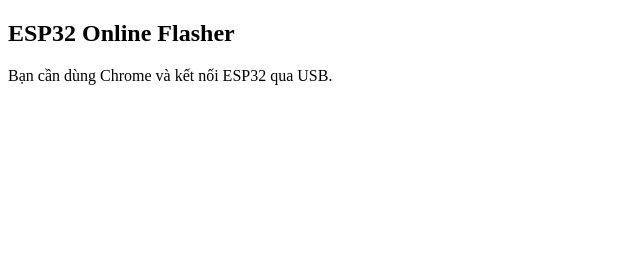
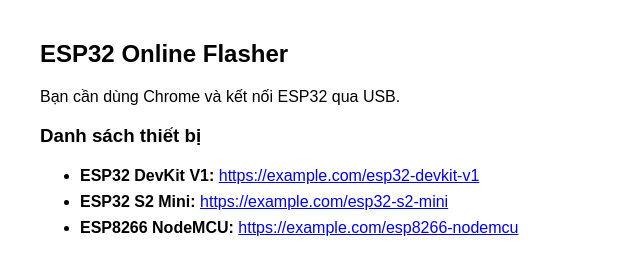
Before and after one commit to bangdc90/esp32-flasher, a plain HTML site: page index.html in a window 1280 px wide. Shown: the whole page, without its empty margins (0-640 px from the left). Drawn offline with Linux system fonts and the light colour scheme.

Commit message:
Update index.html

```diff
--- a/index.html
+++ b/index.html
@@ -3,11 +3,48 @@
 <head>
   <meta charset="UTF-8">
   <title>ESP32 Online Flasher</title>
+  <style>
+    body { font-family: Arial, sans-serif; margin: 40px; }
+    .code { font-family: Consolas, monospace; background: #eee; padding: 8px; }
+    #device-list { margin-top: 20px; }
+    #device-list li { margin-bottom: 8px; }
+  </style>
 </head>
 <body>
   <h2>ESP32 Online Flasher</h2>
   <esp-web-install-button manifest="firmware/manifest.json"></esp-web-install-button>
   <script type="module" src="https://unpkg.com/esp-web-tools@latest/dist/web/install-button.js?module"></script>
   <p>Bạn cần dùng Chrome và kết nối ESP32 qua USB.</p>
+
+  <h3>Danh sách thiết bị</h3>
+  <ul id="device-list">
+    <li>Đang tải danh sách...</li>
+  </ul>
+
+  <script>
+    // Hàm load và render danh sách thiết bị từ components.json
+    async function loadDeviceList() {
+      const ul = document.getElementById('device-list');
+      ul.innerHTML = '<li>Đang tải danh sách...</li>';
+      try {
+        const res = await fetch('components.json');
+        if (!res.ok) throw new Error('Không tìm thấy file components.json');
+        const devices = await res.json();
+        ul.innerHTML = '';
+        if (devices.length === 0) {
+          ul.innerHTML = '<li>Không có thiết bị nào.</li>';
+        } else {
+          devices.forEach(d => {
+            const li = document.createElement('li');
+            li.innerHTML = `<strong>${d.name}:</strong> <a href="${d.url}" target="_blank">${d.url}</a>`;
+            ul.appendChild(li);
+          });
+        }
+      } catch (e) {
+        ul.innerHTML = `<li style="color:red;">Lỗi: ${e.message}</li>`;
+      }
+    }
+    window.onload = loadDeviceList;
+  </script>
 </body>
 </html>
```
